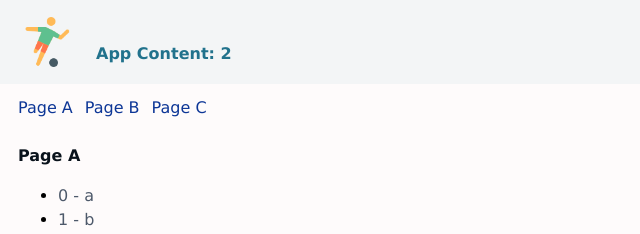
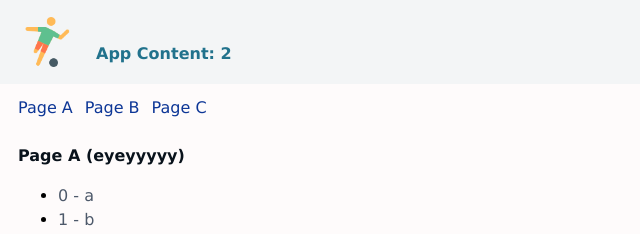
Before and after one commit to jahredhope/basic-webpack-example, a React app: page / in a window 1280 px wide. Shown: the top 234 px of the page, without its empty margins (0-640 px from the left). Built offline with nearby package versions, Linux system fonts and the light colour scheme; the HTML template or start-up script is replaced by a standard one.

Commit message:
Fix: update content

```diff
--- a/src/page/PageA.tsx
+++ b/src/page/PageA.tsx
@@ -10,7 +10,7 @@ export default function PageA() {
   return (
     <Card>
       <Text heading as={"h3"}>
-        Page A
+        Page A (eyeyyyyy)
       </Text>
       <ul>
         {values.split("").map((val, index) => (
```
